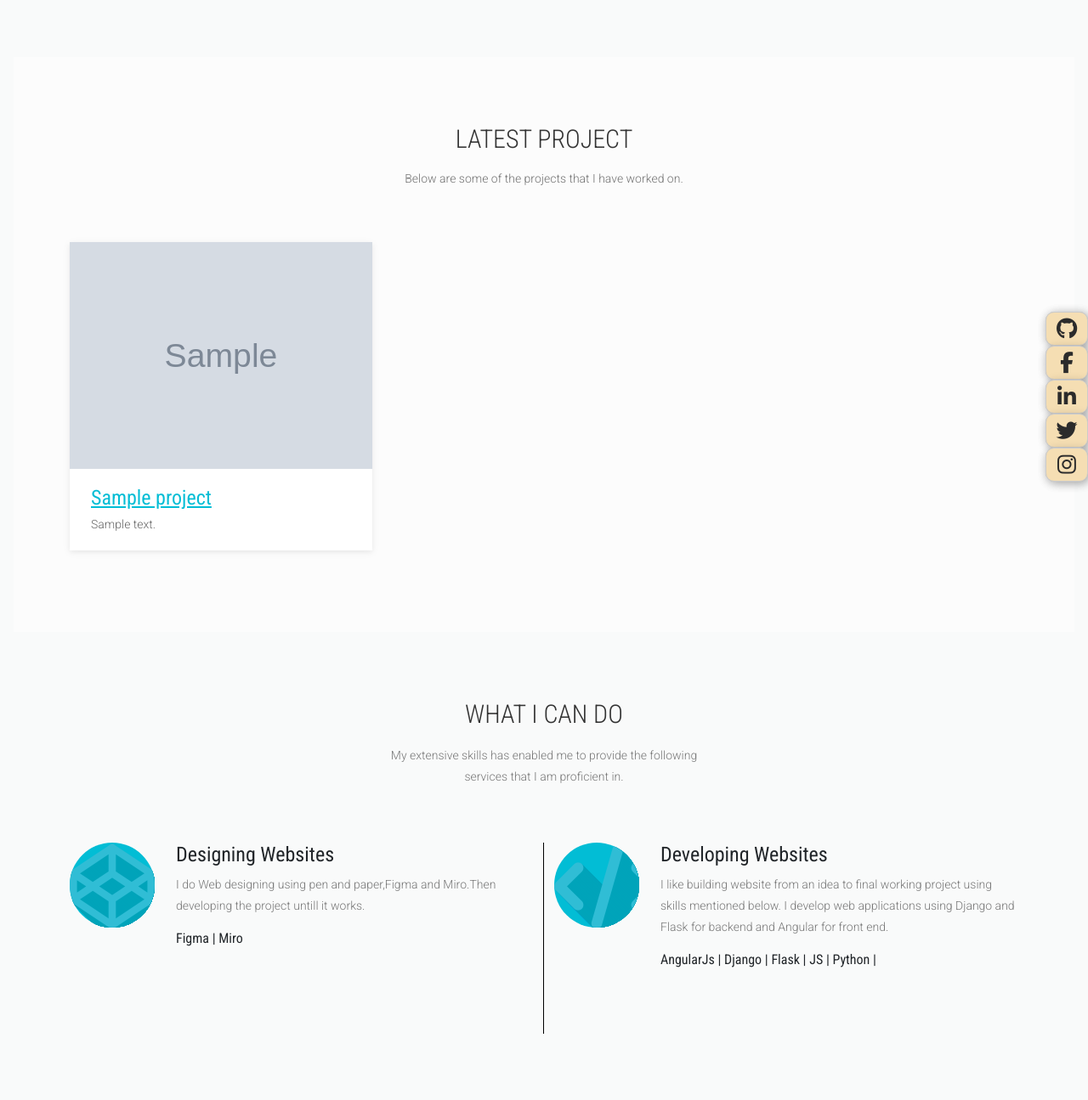
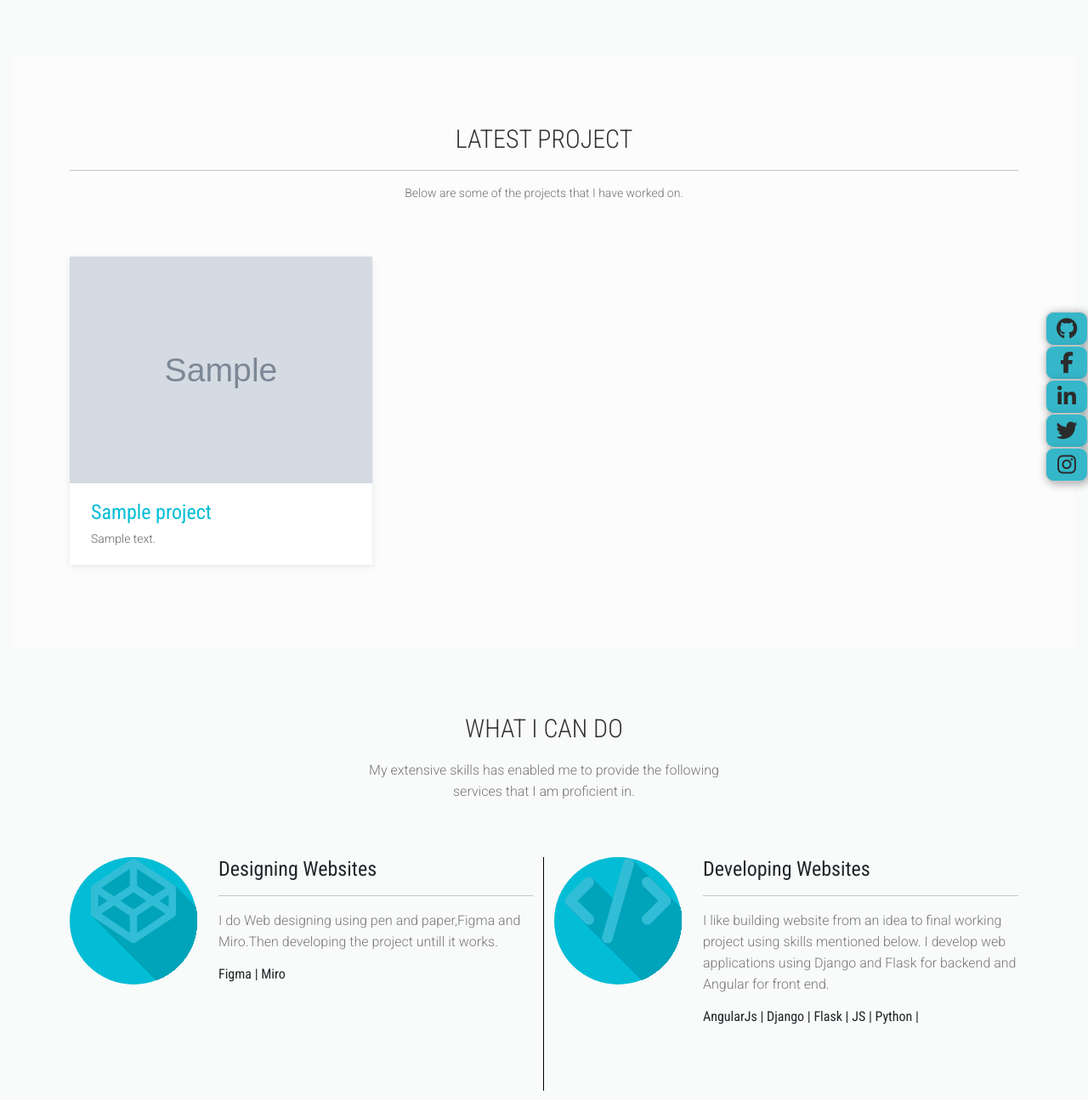
Before and after one commit to SayiaFelix/Sir_Felix_Portfolio, a Django app: page / in a window 1280 px wide, after a click on "VIEW PROJECTS". Shown: the part 1350-2645 px from the top of the page at 85% size. Run offline with Django 3.2, Linux system fonts and the light colour scheme; tables that the repository leaves empty hold one stand-in row (values such as "Sample post"); grey boxes marked "Sample" are stand-in pictures; some libraries are stand-ins or nearby versions; some web fonts are replaced.

```diff
--- a/portfolio/templates/footer.html
+++ b/portfolio/templates/footer.html
@@ -6,7 +6,7 @@
                     <h2 class="title wow fadeInDown" data-wow-delay=".3s" data-wow-duration="500ms">LET'S CONNECT!
                         </h1>
                         <p class="wow fadeInDown" data-wow-delay=".5s" data-wow-duration="500ms">Are you Impressed or in need of any clarification? Feel free to contact me by pressing the below button or via my social handles below.</p>
-                        <a href="mailto:bryomajor@gmail.com?Subject=Hello%Brian" target="_top" class="btn btn-default btn-contact wow fadeInDown" data-wow-delay=".7s"
+                        <a href="mailto:sayiafelix18@gmail.com?Subject=Hello%Sayia" target="_top" class="btn btn-default btn-contact wow fadeInDown" data-wow-delay=".7s"
                             data-wow-duration="500ms">Contact Me</a>
                 </div>
             </div>
--- a/portfolio/templates/portfolio/base.html
+++ b/portfolio/templates/portfolio/base.html
@@ -154,7 +154,7 @@
     function openNav() {
       document.getElementById("mySidenav").style.width = "250px";
       document.getElementById("main").style.marginLeft = "250px";
-      document.body.style.backgroundColor = "rgba(0,0,0,0.4)";
+      document.body.style.backgroundColor = "rgba(0,0,0,0.2)";
     }
 
     function closeNav() {
--- a/portfolio/templates/portfolio/home.html
+++ b/portfolio/templates/portfolio/home.html
@@ -20,7 +20,7 @@
                     <h2 class="wow fadeInUp animated" data-wow-delay=".6s">
                          This site showcases some of my projects.
                     </h2>
-                    <a class="btn-lines dark light wow fadeInUp animated smooth-scroll btn btn-default btn-green" data-wow-delay=".9s" href="#works" data-section="#works">View Works</a>
+                    <a class=" wow fadeInUp animated smooth-scroll btn btn-outline-secondary" data-wow-delay=".9s" href="#works" style="border-radius:5px;"data-section="#works">View Projects</a>
                 </div>
             </div>
         </div>
@@ -55,6 +55,7 @@
     <div class="container">
         <div class="section-heading">
             <h1 class="title wow fadeInDown" data-wow-delay=".3s">Latest Project</h1>
+            <hr>
             <p class="wow fadeInDown" data-wow-delay=".5s">Below are some of the projects that I have worked on.</p>
         </div>
         <div class="row">
@@ -65,14 +66,14 @@
                         <img src="{{project.project_image.url}}" class="img-responsive img-fluid" height="250px" width="400px" alt="">
                         <div class="overlay">
                             <div class="buttons">
-                                <a rel="gallery" class="fancybox" href="">Full Image</a>
-                                 <a href="/project/{{project.id}}">View Project</a>
+
+                                 <a class="btn btn-sm btn-outline-primary" style="border-radius:5px;"href="/project/{{project.id}}">View Project</a>
                             </div>
                         </div>
                     </div>
                     <figcaption>
                         <h4>
-                            <a href="">{{project.name}}</a>
+                            <a style="text-decoration:none;"href="">{{project.name}}</a>
                         </h4>
                         <p>
                             {{project.description | truncatechars:50}}
@@ -105,6 +106,7 @@
                     </div>
                     <div class="media-body">
                         <h4 class="media-heading">Designing Websites</h4>
+                        <hr>
                         <p>I do Web designing using pen and paper,Figma and Miro.Then developing the project untill it works.</p>
                          <h6 class="media-heading">Figma | Miro</h6>
                     </div>
@@ -119,6 +121,7 @@
                     </div>
                     <div class="media-body">
                         <h4 class="media-heading">Developing Websites</h4>
+                        <hr>
                         <p>I like building website from an idea to final working project using skills mentioned below. I develop web applications using Django and Flask  for backend and Angular for front end.</p>
                          <h6 class="media-heading">AngularJs | Django | Flask | JS | Python | </h6>
                     </div>
--- a/static/css/portfolio.css
+++ b/static/css/portfolio.css
@@ -192,7 +192,7 @@ ul li {
     background-attachment: fixed;
     padding: 230px 0;
     color: #fff;
-    box-shadow: 0 0 8px rgba(0, 0, 0, 0.3);
+    box-shadow: 0 0 10px rgba(0, 0, 0, 0.4);
     position: relative;
 }
 
@@ -252,7 +252,7 @@ ul li {
     display: flex;
     justify-content: center;
     align-items: center;
-    background-color: wheat;
+    background-color: #35b7c9;
     margin: 20px 10px;
     border-radius: 50%;
     margin-top: -1px;
@@ -297,7 +297,7 @@ ul li {
     margin: 0px;
     line-height: 0px;
     border-radius: 10px;
-    background-color: wheat;
+    background-color: #35b7c9;
     border: 1px solid #cbcbcb;
     box-shadow: 2px 2px 12px rgba(0, 0, 0, 0.2);
 }
--- a/static/css/slider.css
+++ b/static/css/slider.css
@@ -428,7 +428,7 @@ figure figcaption p {
 
 #feature h3 {
     color: #222222;
-    font-size: 18px;
+    font-size: 19px;
     text-transform: uppercase;
     text-align: center;
     margin-bottom: 20px;
@@ -438,7 +438,7 @@ figure figcaption p {
 
 #feature p {
     line-height: 25px;
-    font-size: 14px;
+    font-size: 16px;
     color: #777777;
 }
 
@@ -446,9 +446,9 @@ figure figcaption p {
     text-decoration: none;
     color: #fff;
     background-color: #02bdd5;
-    height: 100px;
+    height: 150px;
     text-align: center;
-    width: 100px;
+    width: 150px;
     font-size: 50px;
     line-height: 100px;
     overflow: hidden;
```
Also changed, not shown: static/css/animate.css (deleted), static/css/owl.carousel.css (deleted), static/images/Abg.jpg (added), static/images/bgg1.jpg (added), static/images/slid.jpg (added), static/images/slider.jpg (added).
